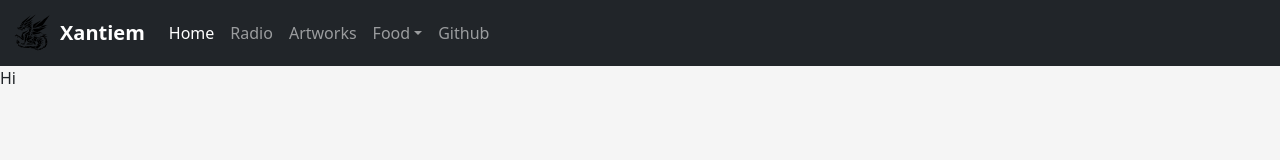
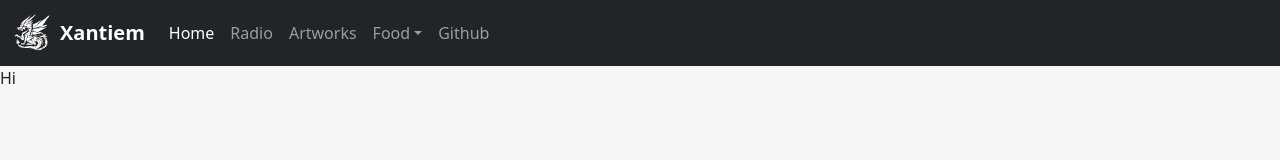
Before and after one commit to Xantiem/xantiem.github.io, a plain HTML site: page index.html in a window 1280 px wide. Drawn offline with nearby package versions, Linux system fonts and the light colour scheme.

Commit message:
Update index.html

```diff
--- a/index.html
+++ b/index.html
@@ -18,7 +18,7 @@
         <div class="container-fluid">
 
             <span class="navbar-brand d-flex align-items-center" href="#">
-                <img src="content/dragon.svg" alt="" style="width: 40px;" class="me-2">
+                <img src="content/dragon-inverted.svg" alt="" style="width: 40px;" class="me-2">
                 <b>Xantiem</b>
             </span>
 
```
